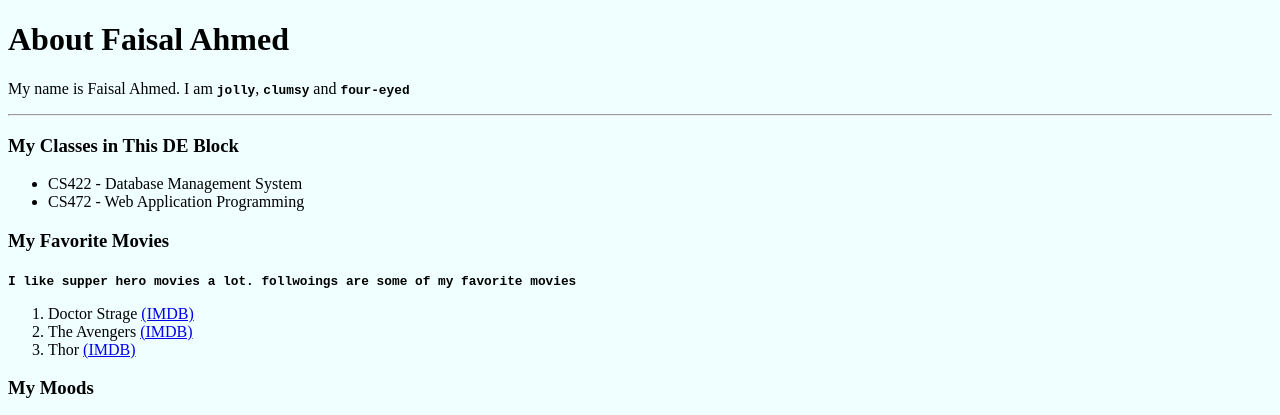
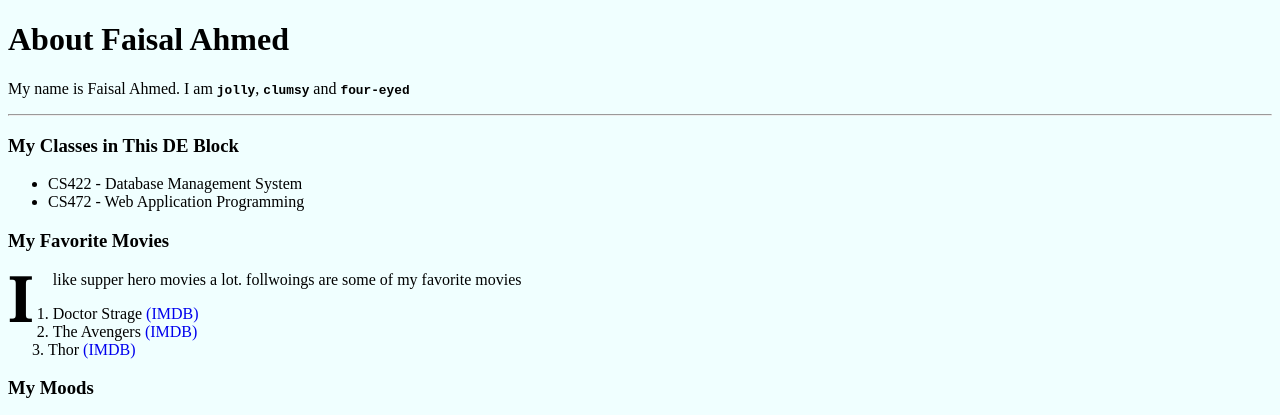
Before and after one commit to faisalbegins/wap-assignments, a plain HTML site: page aboutme.html in a window 1280 px wide. Shown: the top 415 px of the page. Drawn offline with Linux system fonts and the light colour scheme.

Commit message:
added drop case

```diff
--- a/aboutme.html
+++ b/aboutme.html
@@ -22,7 +22,7 @@
 
 <h3>My Favorite Movies</h3>
 <p>
-  <span>I like supper hero movies a lot. follwoings are some of my favorite movies</span>
+  <span class="dc">I</span> like supper hero movies a lot. follwoings are some of my favorite movies</span>
 
   <ol>
     <li>Doctor Strage <a href="https://www.imdb.com/title/tt9419884/">(IMDB)</a></li>
--- a/styleme.css
+++ b/styleme.css
@@ -23,3 +23,19 @@ span {
 .column img {
   width:100%
 }
+
+a:link {
+  text-decoration: none;
+}
+
+a:hover {
+  text-decoration: underline;
+}
+
+span.dc {
+  float: left;
+  line-height: 85%;
+  width: .7em;
+  font-size: 400%;
+  font-family: georgia;
+}
```
